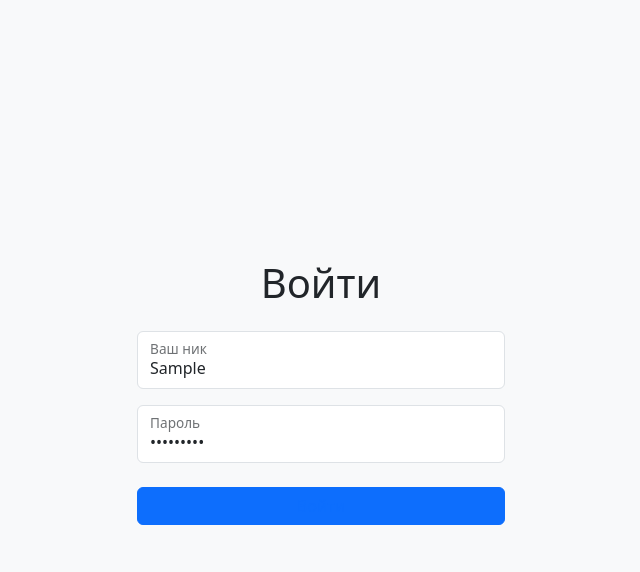
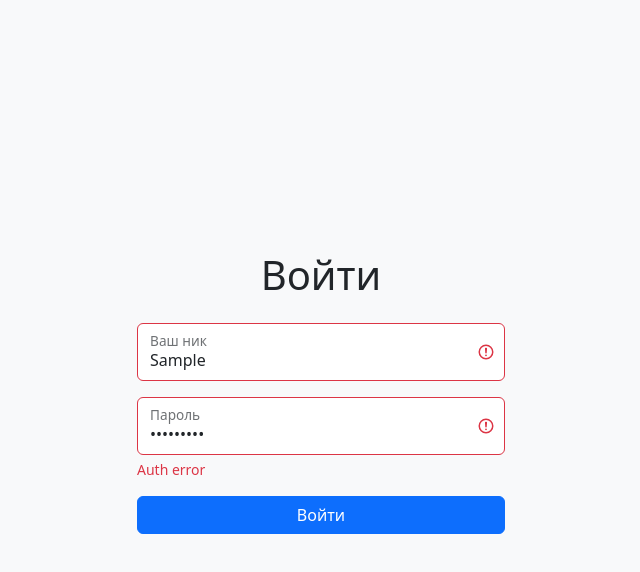
Before and after one commit to max-barbaris/frontend-project-12, a React (Vite) app in the folder frontend/: page /login in a window 1280 px wide. Both pictures are taken after typing "Sample", "Sample123" into the empty fields and a click on the button "Войти". Shown: the top 572 px of the page, without its empty margins (135-775 px from the left). Built offline with nearby package versions, Linux system fonts and the light colour scheme; no server answers.

Commit message:
feat: added authorization

```diff
--- a/frontend/package.json
+++ b/frontend/package.json
@@ -11,11 +11,14 @@
     "serve": "vite preview"
   },
   "dependencies": {
+    "@reduxjs/toolkit": "^2.8.2",
+    "axios": "^1.10.0",
     "bootstrap": "^5.3.7",
     "formik": "^2.4.6",
     "react": "^19.1.0",
     "react-bootstrap": "^2.10.10",
     "react-dom": "^19.1.0",
+    "react-redux": "^9.2.0",
     "react-router-dom": "^7.6.3",
     "yup": "^1.6.1"
   },
--- a/frontend/src/App.jsx
+++ b/frontend/src/App.jsx
@@ -1,16 +1,19 @@
 import React from 'react';
-import { BrowserRouter, Routes, Route } from 'react-router-dom';
-import LoginPage from './Components/Login';
-import MainPage from './Components/Main';
-import NotFoundPage from './Components/NotFoundPage';
+import { BrowserRouter, Routes, Route, Navigate } from 'react-router-dom';
+import LoginPage from './components/Login';
+import MainPage from './components/Main';
+import NotFoundPage from './components/NotFoundPage';
+import { useAuth } from './context/AuthProvider';
 
 function App() {
+  const { user } = useAuth();
+
   return (
     <BrowserRouter>
       <Routes>
-        <Route path='/' element={<MainPage />}></Route>
-        <Route path='/login' element={<LoginPage />}></Route>
-        <Route path='*' element={<NotFoundPage />}></Route>
+        <Route path='/' element={user ? <MainPage /> : <Navigate to="/login" replace />} />
+        <Route path='/login' element={!user ? <LoginPage /> : <Navigate to="/" replace />} />
+        <Route path='*' element={<NotFoundPage />} />
       </Routes>
     </BrowserRouter>
   );
--- a/frontend/src/Components/Login.jsx
+++ b/frontend/src/components/Login.jsx
@@ -1,7 +1,20 @@
-import React from 'react';
+import React, { useRef, useEffect } from 'react';
 import { Form, Button, Container, Col, Row } from 'react-bootstrap';
 import { useFormik } from 'formik';
 import * as yup from 'yup';
+import { useNavigate  } from 'react-router-dom';
+import { useAuth } from '../context/AuthProvider';
+import { request } from '../utils/request';
+
+const initialValues = {
+  username: "",
+  password: ""
+};
+
+const authError = {
+  username: " ",
+  password: "Auth error"
+};
 
 const SignupShema = yup.object().shape({
   username: yup.string().required("requiredField"),
@@ -9,13 +22,31 @@ const SignupShema = yup.object().shape({
 });
 
 const LoginPage = () => {
+  const navigate = useNavigate();
+  const auth = useAuth();
+  const loginRef =  useRef(null);
+
+  useEffect(() => {
+    if (loginRef.current) {
+      loginRef.current.focus();
+    }
+  }, []);
+
   const formik = useFormik({
-    initialValues: {
-      username: '',
-      password: '',
+    initialValues,
+    validationSchema: SignupShema,
+    onSubmit: async (values, { setErrors }) => {
+      setErrors({});
+      const response = await request('api/v1/login', 'POST', values);
+
+      if (response.isError) {
+        setErrors(authError);
+        return;
+      }
+
+      auth.logIn(response);
+      navigate('/');
     },
-    validationSchema: SignupShema,
-    onSubmit: () => {},
   });
 
   return (
@@ -33,13 +64,18 @@ const LoginPage = () => {
                 value={formik.values.username}
                 name="username"
                 placeholder="Ваш ник"
+                ref={loginRef}
+                isInvalid={!!formik.errors.username}
                 autoComplete="username"
                 required
               />
               <Form.Label htmlFor="username">Ваш ник</Form.Label>
+              <Form.Control.Feedback type='invalid'>
+                {formik.errors.username}
+              </Form.Control.Feedback>
             </Form.Group>
 
-            <Form.Group className="form-floating mb-4">
+            <Form.Group className="form-floating mb-3">
               <Form.Control
                 type="password"
                 className="form-control"
@@ -49,15 +85,16 @@ const LoginPage = () => {
                 name="password"
                 placeholder="Пароль"
                 autoComplete="current-password"
+                isInvalid={!!formik.errors.password}
                 required
               />
               <Form.Label htmlFor="password">Пароль</Form.Label>
+              <Form.Control.Feedback type="invalid">
+                {formik.errors.password}
+              </Form.Control.Feedback>
             </Form.Group>
 
-            <Button
-              type="submit"
-              className="w-100 mb-3 btn btn-outline-primary"
-            >
+            <Button type="submit" className="w-100 mb-3">
               Войти
             </Button>
           </Form>
--- /dev/null
+++ b/frontend/src/context/AuthProvider.jsx
@@ -0,0 +1,51 @@
+import React, { createContext, useContext, useMemo, useState, useEffect, useCallback } from "react";
+import { useDispatch } from 'react-redux';
+import { setAuth, getAuth, clearAuth } from "../utils/auth";
+
+// Создаём "контекст" - специальное место для хранения данных, доступных всем компонентам
+const AuthContext = createContext();
+
+// Создаём компонент-поставщик данных (Provider)
+const AuthProvider = ({ children }) => {
+  const dispatch = useDispatch();
+  const currentUser = getAuth();
+  const [user, setUser] = useState(currentUser);
+
+  useEffect(() => {
+    if (!user) {
+      clearAuth();
+    } else {
+      setAuth(user);
+    }
+  }, [user]);
+
+  const logIn = useCallback((data) => {
+    setUser(data);
+  }, []);
+
+  const logOut = useCallback(() => {
+    setUser(null);
+  }, [dispatch]);
+
+  const contextValue = useMemo(() => ({
+    user,
+    logIn,
+    logOut,
+  }), [user, logIn, logOut]);
+
+  return (
+    <AuthContext.Provider value={contextValue}>
+      {children}
+    </AuthContext.Provider>
+  );
+};
+
+export const useAuth = () => {
+  const context = useContext(AuthContext);
+  if (!context) {
+    throw new Error("useAuth must be used within an AuthProvider");
+  }
+  return context;
+};
+
+export default AuthProvider;
--- a/frontend/src/index.jsx
+++ b/frontend/src/index.jsx
@@ -2,6 +2,16 @@ import React from 'react';
 import ReactDOM from 'react-dom/client';
 import 'bootstrap/dist/css/bootstrap.min.css';
 import App from './App';
+import { Provider } from 'react-redux';
+import AuthProvider from './context/AuthProvider';
+import store from './redux/store'
+
 
 const root = ReactDOM.createRoot(document.getElementById('chat'));
-root.render(<App />);
+root.render(
+  <Provider store={store}>
+    <AuthProvider>
+      <App />
+    </AuthProvider>
+  </Provider>
+);
--- /dev/null
+++ b/frontend/src/redux/store.jsx
@@ -0,0 +1,7 @@
+import { configureStore } from "@reduxjs/toolkit";
+
+const store = configureStore({
+  reducer: {},
+});
+
+export default store;
--- /dev/null
+++ b/frontend/src/utils/auth.jsx
@@ -0,0 +1,12 @@
+export const setAuth = (user) => {
+  localStorage.setItem("user", JSON.stringify(user));
+};
+
+export const getAuth = () => {
+  const user = localStorage.getItem("user");
+  return user ? JSON.parse(user) : null;
+};
+
+export const clearAuth = () => {
+  localStorage.removeItem("user");
+};
--- /dev/null
+++ b/frontend/src/utils/request.jsx
@@ -0,0 +1,21 @@
+import axios from "axios";
+
+export const request = (url, method, data) => {
+  const config = {
+    method,
+    url,
+    data,
+  };
+
+  return axios(config)
+    .then((response) => {
+      return response.data;
+    })
+    .catch((error) => {
+      return {
+        isError: true,
+        code: error.response?.status || 500, // 500 - Ошибка сервера.
+        message: error.message || "unknown error",
+      };
+    });
+};
```
Also changed, not shown: frontend/src/components/Main.jsx (renamed from frontend/src/Components/Main.jsx), frontend/src/components/NotFoundPage.jsx (renamed from frontend/src/Components/NotFoundPage.jsx), 1 other file (tests, documents, lock files or other folders).
